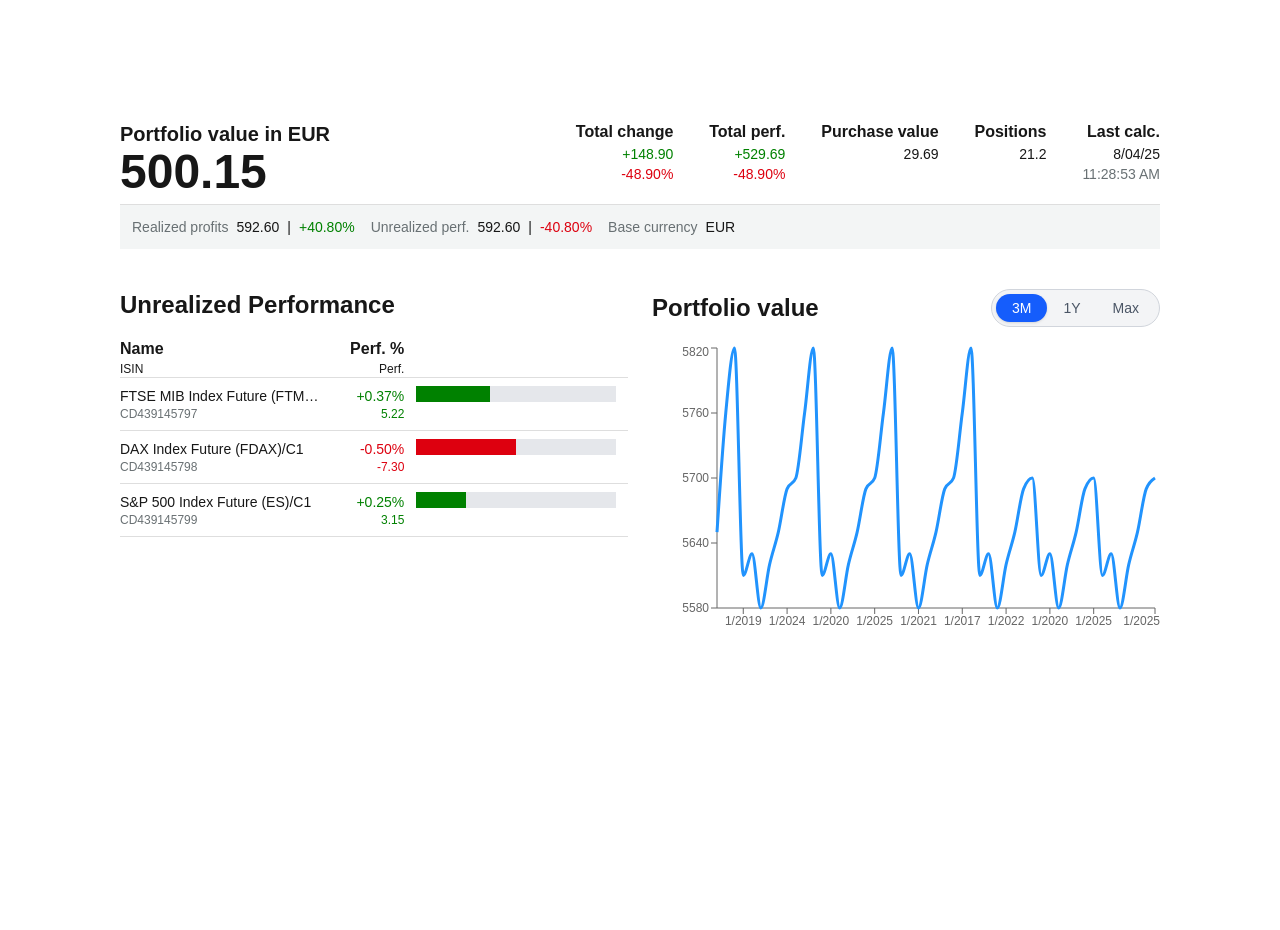
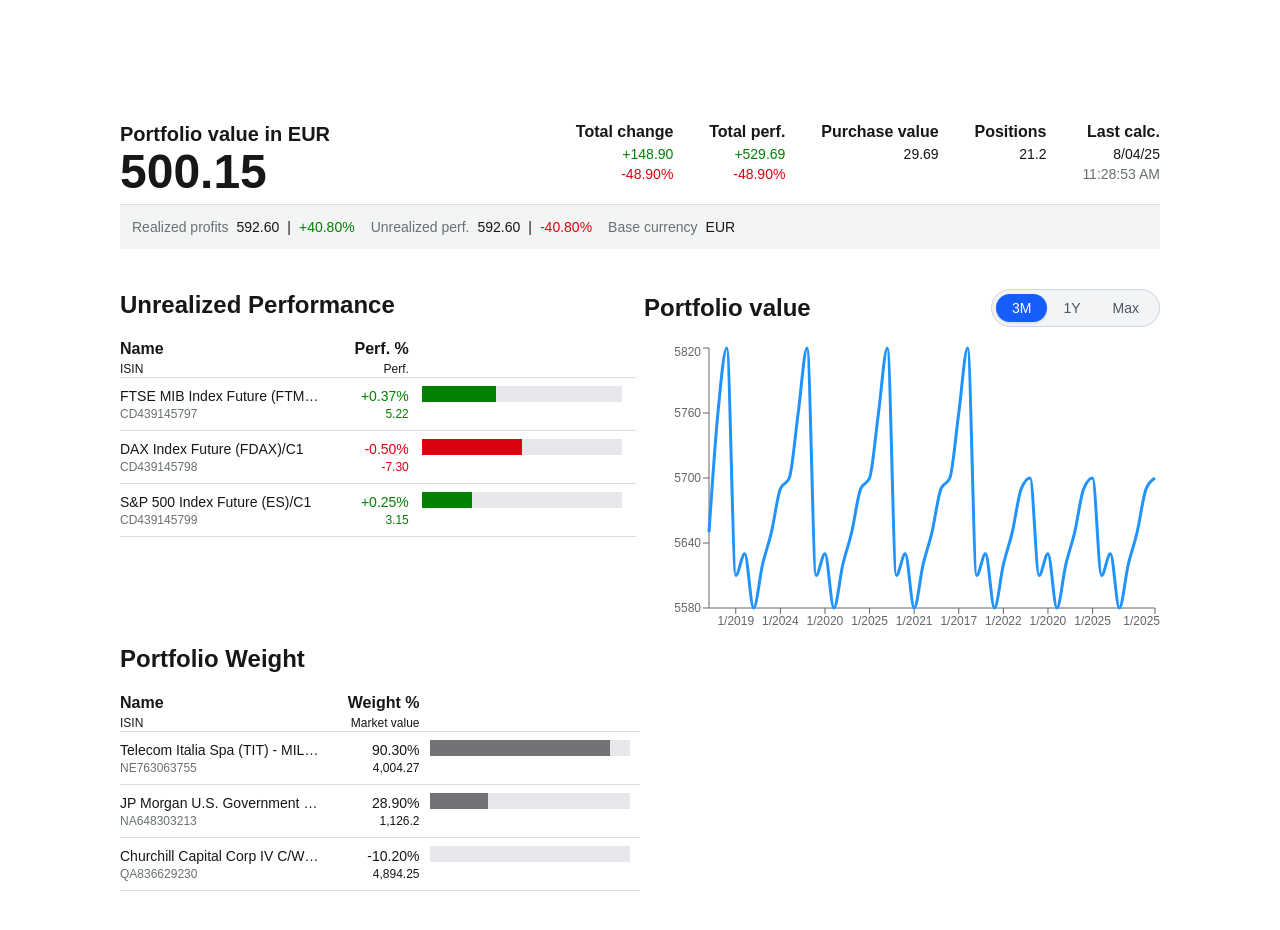
Before and after one commit to niltonc/realtimecomponents, a Next.js app: page / in a window 1280 px wide. Shown: the top 930 px of the page. Before the commit the page ends 800 px from the top, so only its background shows below. Built offline with nearby package versions, Linux system fonts and the light colour scheme.

Commit message:
feat: portifolio weight

```diff
--- a/src/app/page.tsx
+++ b/src/app/page.tsx
@@ -1,8 +1,9 @@
 import { HeaderSummary } from "@/components/header";
 import { PortfolioValueChart } from "@/components/line-chart";
+import { PortfolioWeight } from "@/components/portfolio-weight";
 import { UnrealizedPerformance } from "@/components/unrealized-performance";
 
-import { headerData, UnPerformanceData } from "@/mock";
+import { headerData, PortfolioWeightData, UnPerformanceData } from "@/mock";
 
 export default function Home() {
   return (
@@ -26,7 +27,7 @@ export default function Home() {
 
       <div className="mt-10" />
 
-      <div className="flex gap-6">
+      <div className="flex gap-2">
         <div className="w-1/2">
           <UnrealizedPerformance.Root title="Unrealized Performance">
             {UnPerformanceData.map((item) => (
@@ -45,6 +46,22 @@ export default function Home() {
           <PortfolioValueChart />
         </div>
       </div>
+
+      <div className="flex gap-6">
+        <div className="w-1/2">
+          <PortfolioWeight.Root title="Portfolio Weight">
+            {PortfolioWeightData.map((item) => (
+              <PortfolioWeight.Body
+                key={item.code}
+                name={item.name}
+                code={item.code}
+                percent={item.percent}
+                value={item.value}
+              />
+            ))}
+          </PortfolioWeight.Root>
+        </div>
+      </div>
     </div>
   );
 }
--- /dev/null
+++ b/src/components/portfolio-weight/body.tsx
@@ -0,0 +1,36 @@
+type Props = {
+  name?: string;
+  code?: string;
+  percent?: string;
+  value?: string;
+};
+
+export function PortfolioWeightBody({ name, code, percent, value }: Props) {
+  return (
+    <tr className="border-b border-t border-[#dedede]">
+      <td className="py-2">
+        <p className="truncate max-w-xs text-sm" style={{ width: "200px" }}>
+          {name}
+        </p>
+        <p className="text-xs text-[#697073]">{code}</p>
+      </td>
+
+      <td className="py-2 text-right">
+        <p className={`text-sm`}>{percent}</p>
+        <p className={`text-xs`}>{value}</p>
+      </td>
+
+      <td className="py-2 flex items-center justify-center">
+        <div className="flex items-center w-50 h-4 bg-gray-200">
+          <div
+            className="h-4"
+            style={{
+              width: `${percent}`,
+              background: "#717376",
+            }}
+          />
+        </div>
+      </td>
+    </tr>
+  );
+}
--- /dev/null
+++ b/src/components/portfolio-weight/index.tsx
@@ -0,0 +1,7 @@
+import { PortfolioWeightBody } from "./body";
+import { PortfolioWeightRoot } from "./root";
+
+export const PortfolioWeight = {
+  Root: PortfolioWeightRoot,
+  Body: PortfolioWeightBody,
+};
--- /dev/null
+++ b/src/components/portfolio-weight/root.tsx
@@ -0,0 +1,32 @@
+type Props = {
+  children: React.ReactNode;
+  title?: string;
+};
+
+export function PortfolioWeightRoot({ children, title }: Props) {
+  return (
+    <div>
+      <h2 className="text-2xl font-bold mb-4">{title}</h2>
+
+      <table className="w-full text-left">
+        <thead className="">
+          <tr>
+            <th>
+              <p>Name</p>
+              <p className="font-normal text-xs">ISIN</p>
+            </th>
+
+            <th className="text-right">
+              <p>Weight %</p>
+              <p className="font-normal text-xs">Market value</p>
+            </th>
+
+            <th></th>
+          </tr>
+        </thead>
+
+        <tbody>{children}</tbody>
+      </table>
+    </div>
+  );
+}
--- a/src/mock/index.tsx
+++ b/src/mock/index.tsx
@@ -35,3 +35,24 @@ export const UnPerformanceData = [
     value: "3.15",
   },
 ];
+
+export const PortfolioWeightData = [
+  {
+    name: "Telecom Italia Spa (TIT) - MIL/C4",
+    code: "NE763063755",
+    percent: "90.30%",
+    value: "4,004.27",
+  },
+  {
+    name: "JP Morgan U.S. Government Money Market Fund  ",
+    code: "NA648303213",
+    percent: "28.90%",
+    value: "1,126.2",
+  },
+  {
+    name: "Churchill Capital Corp IV C/WTS 04/08/25 (To Pur Com)",
+    code: "QA836629230",
+    percent: "-10.20%",
+    value: "4,894.25",
+  },
+];
```
Also changed, not shown: src/mock/deletar.tsx (renamed from src/mock/index2.tsx).
